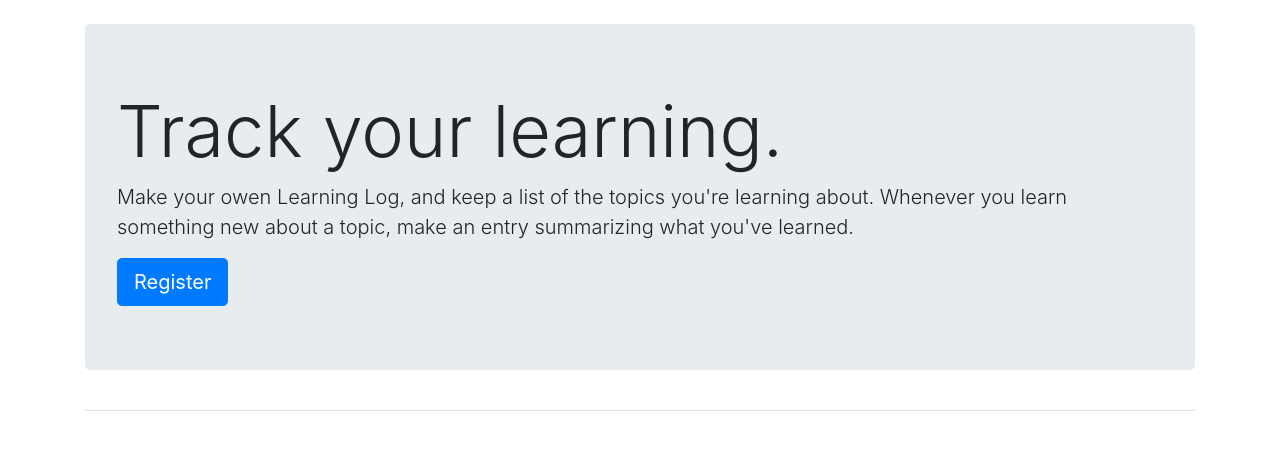
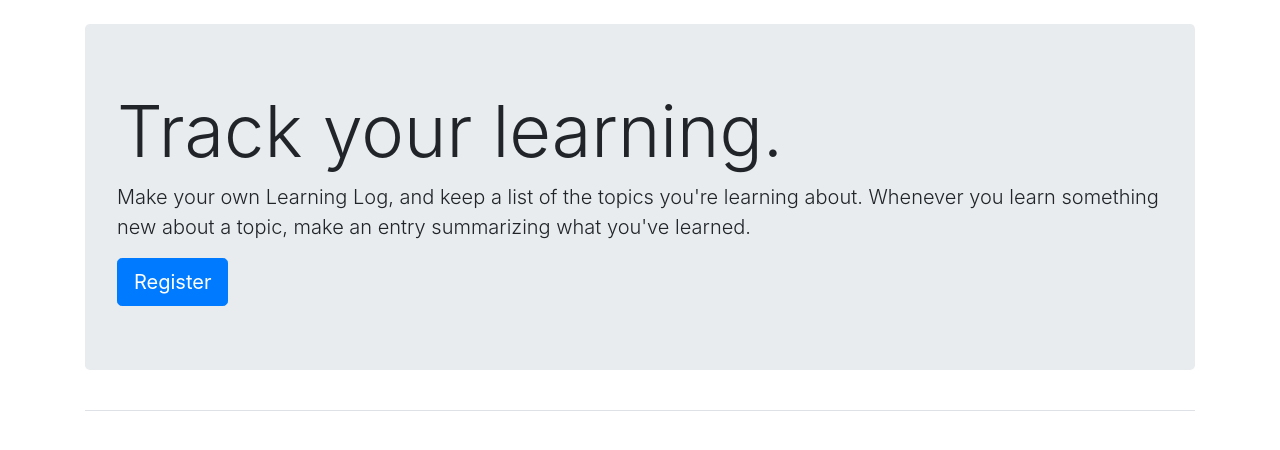
Before and after one commit to keyaira91/Django, a Django app: page / in a window 1280 px wide. Shown: the part 58-508 px from the top of the page. Run offline with Django 3.2, Linux system fonts and the light colour scheme; some libraries are stand-ins or nearby versions.

Commit message:
typo error

```diff
--- a/learning log/learning_logs/templates/learning_logs/index.html
+++ b/learning log/learning_logs/templates/learning_logs/index.html
@@ -3,7 +3,7 @@
 {% block page_header %}
     <div class="jumbotron">
         <h1 class="display-3">Track your learning.</h1>
-        <p class="lead">Make your owen Learning Log, and keep a list of the
+        <p class="lead">Make your own Learning Log, and keep a list of the
             topics you're learning about. Whenever you learn something new
             about a topic, make an entry summarizing what you've learned.
         </p>
```
